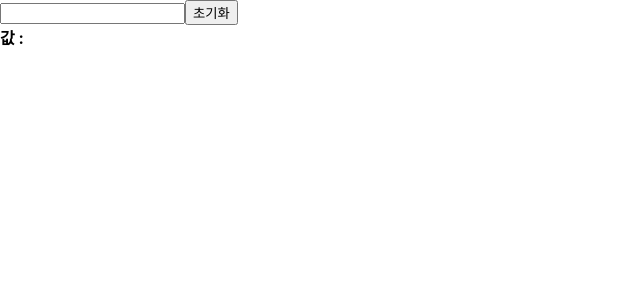
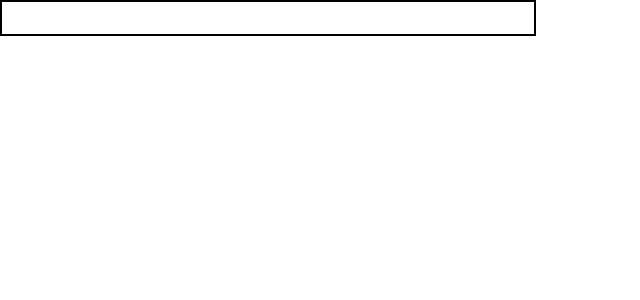
Before and after one commit to dbgml4647/react-study, a React (Create React App) app: page / in a window 1280 px wide. Shown: the top 300 px of the page, without its empty margins (0-640 px from the left). Built offline with nearby package versions, Linux system fonts and the light colour scheme.

Commit message:
JSX, Props 개념 알기

```diff
--- a/src/App.js
+++ b/src/App.js
@@ -1,12 +1,16 @@
 import React from 'react';
 import Hello from './Hello';
 import InputSample from './InputSample';
+import Wrapper from './Wrapper';
+
 
 function App() {
+
   return (
-    <div>
-      <InputSample/>
-    </div>
+    <Wrapper name = "너는 누구냐">
+      <Hello name="유희짱"/>
+      <Hello name="새로운 손님분, 안녕하세요"/>
+    </Wrapper>
   );
 }
 //안녕
--- a/src/Hello.js
+++ b/src/Hello.js
@@ -1,7 +1,7 @@
 import React from 'react';
-function Hello(){
+function Hello(props){
 
-    return <div>안녕하세요!</div>;
+    return <div>안녕하세요! {props.name}</div>;
 
 }
 
--- /dev/null
+++ b/src/Wrapper.js
@@ -0,0 +1,15 @@
+import React from 'react';
+
+
+function Wrapper(props){
+    const divstyle ={
+        border : '2px solid black',
+        padding : 16,
+        width : 500
+
+    }
+    console.log(props.name);
+    return <div style = {divstyle}></div>;
+}
+
+export default Wrapper;
```
